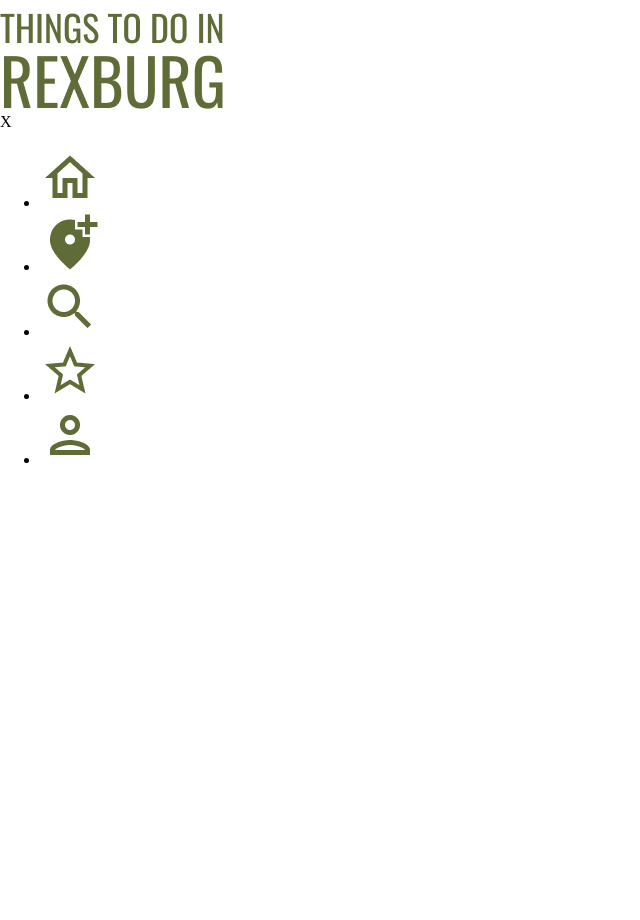
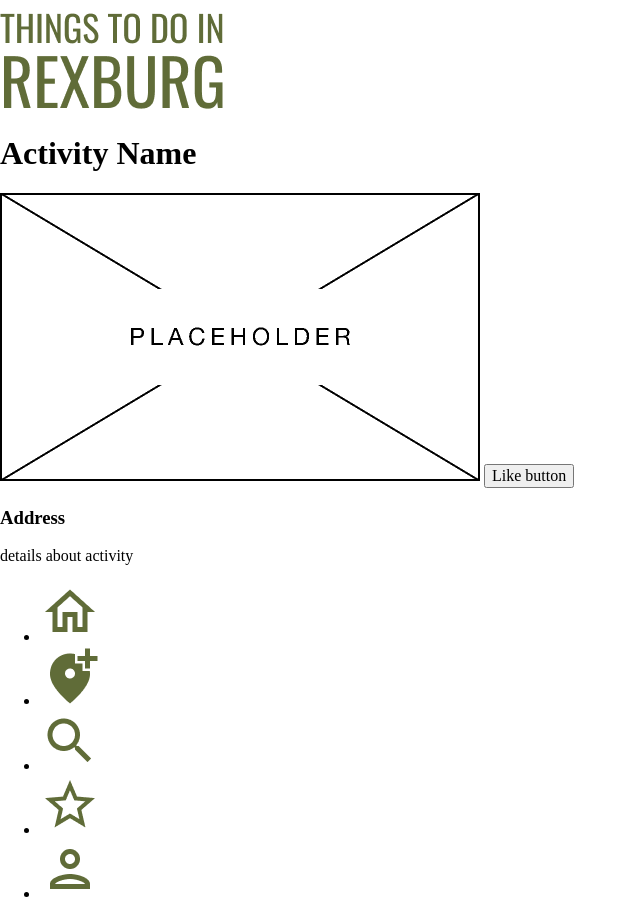
Before and after one commit to spencer-rafada/things-to-do-in-Rexburg, a website built with Vite: page src/activity-details/index.html in a window 1280 px wide. Shown: the whole page, without its empty margins (0-640 px from the left). Before the commit the page ends 800 px from the top, so only its background shows below. Built offline with nearby package versions, Linux system fonts and the light colour scheme; files whose address does not match are found by name.

Commit message:
Activity details html mockup

```diff
--- a/src/activity-details/index.html
+++ b/src/activity-details/index.html
@@ -21,7 +21,17 @@
   <body>
     <header></header>
     <body>
-      <div>X</div>
+      <div>
+        <h1>Activity Name</h1>
+        <div>
+          <img src="../public/images/placeholder.png" alt="placeholder" class="placeholder">
+          <button>Like button</button>
+        </div>
+        <div class="details">
+          <h3>Address</h3>
+          <p>details about activity</p>
+        </div>
+      </div>
     </body>
     <footer></footer>
   </body>
--- a/src/styles/activity-details/ActivityDetails.scss
+++ b/src/styles/activity-details/ActivityDetails.scss
@@ -1 +1,5 @@
 @import '../../styles/variables';
+
+.placeholder{
+    width: 100%;
+}
```
Also changed, not shown: src/activity/index.html (+1 -0 lines), src/public/images/placeholder.png (added), src/styles/activity-details/ActivityDetails.css, src/styles/activity/Activity.css, src/styles/add-activity/AddActivity.css, src/styles/admin/Admin.css, src/styles/developers/Developers.css, src/styles/favorites/Favorites.css, src/styles/global.css, src/styles/profile/Profile.css, 8 other files.
